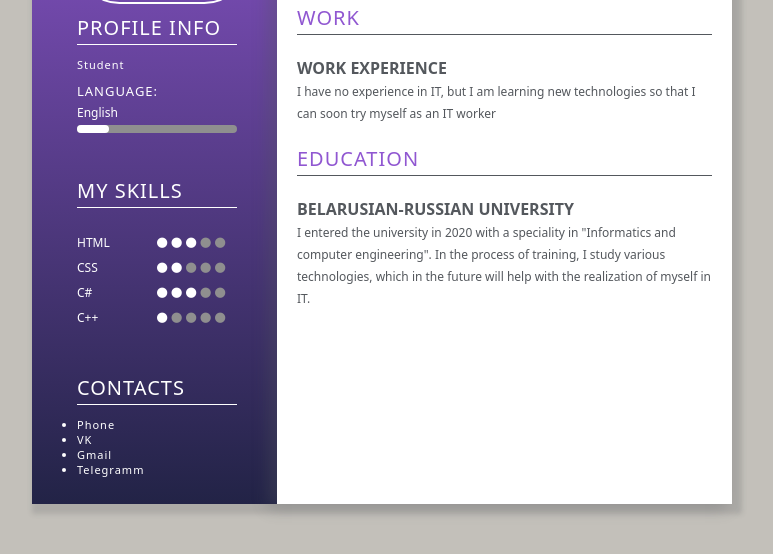
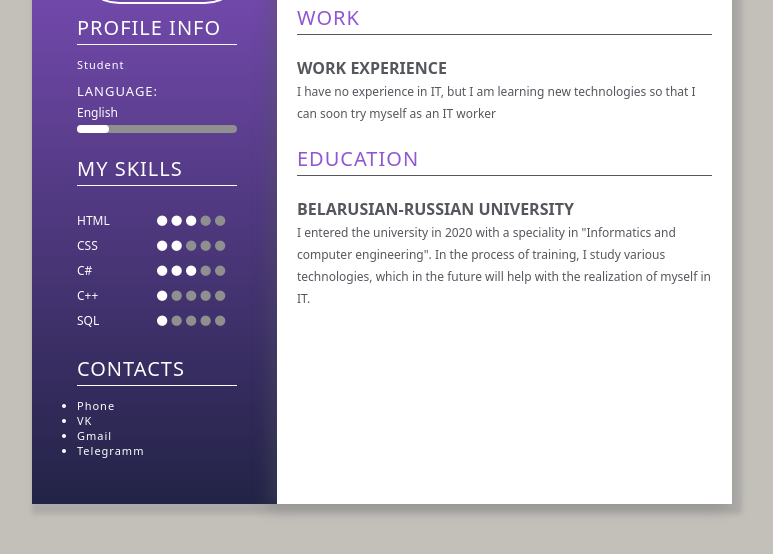
Before and after one commit to BruzginaEkaterina/SVCHVS, a plain HTML site: page index.html in a window 1280 px wide. Shown: the part 246-800 px from the top of the page, without its empty margins (258-1031 px from the left). Drawn offline with Linux system fonts and the light colour scheme; files whose address does not match are found by name.

Commit message:
Update index.html
refactor: change structure of the project

```diff
--- a/index.html
+++ b/index.html
@@ -21,7 +21,7 @@
 				<h3>Language:</h3>
 				<p class="p2">English</p>
 				<div id="progress"></div>
-				<br><br>
+				<br>
 				<h2>My Skills</h2>
 				<hr class="hr1">
 				<br>
@@ -44,7 +44,7 @@
 					<i class="fa fa-circle circle1"></i>
 				</div>
 				<div class="clearfix"></div>
-					<div class="col-div-6"><p class="p2">C#</p></div>
+				<div class="col-div-6"><p class="p2">C#</p></div>
 				<div class="col-div-6">
 					<i class="fa fa-circle circle"></i>
 					<i class="fa fa-circle circle"></i>
@@ -53,7 +53,7 @@
 					<i class="fa fa-circle circle1"></i>
 				</div>
 				<div class="clearfix"></div>
-					<div class="col-div-6"><p class="p2">C++</p></div>
+				<div class="col-div-6"><p class="p2">C++</p></div>
 				<div class="col-div-6">
 					<i class="fa fa-circle circle"></i>
 					<i class="fa fa-circle circle1"></i>
@@ -62,26 +62,29 @@
 					<i class="fa fa-circle circle1"></i>
 				</div>
 				<div class="clearfix"></div>
-				<br><br>
+				<div class="col-div-6"><p class="p2">SQL</p></div>
+				<div class="col-div-6">
+					<i class="fa fa-circle circle"></i>
+					<i class="fa fa-circle circle1"></i>
+					<i class="fa fa-circle circle1"></i>
+					<i class="fa fa-circle circle1"></i>
+					<i class="fa fa-circle circle1"></i>
+				</div>
+				<div class="clearfix"></div>
+				<br>
 				<h2>Contacts</h2>
 				<hr class="hr1">
-
 				<ul>
 					<li><a href="tel:+375447779815">Phone</a></li>
-					<li>
-						<a href="https://vk.com/kaaatle">VK</a>
-					</li>
-					<li><a href="mailto:bruzgina.ek@gmail.com">Gmail</a>
-					</li>
+					<li><a href="https://vk.com/kaaatle">VK</a></li>
+					<li><a href="mailto:bruzgina.ek@gmail.com">Gmail</a></li>
 					<li><a href="https://t.me/ekaterinaprog">Telegramm</a></li>
 				</ul>
-
 			</div>
-
 		</div>
 		<div class="right-box">
 			<h1>Ekaterina<br>
-				<span>Bruzgina</span>
+			<span>Bruzgina</span>
 			</h1>
 			<p class="p3">PROGRAMMER</p> <br>
 			<h2 class="heading">Work</h2>
@@ -93,7 +96,6 @@
 			</div>
 			<div class="clearfix"></div>
 			<br>
-
 			<h2 class="heading">Education</h2>
 			<hr class="hr2">
 			<br>
```
